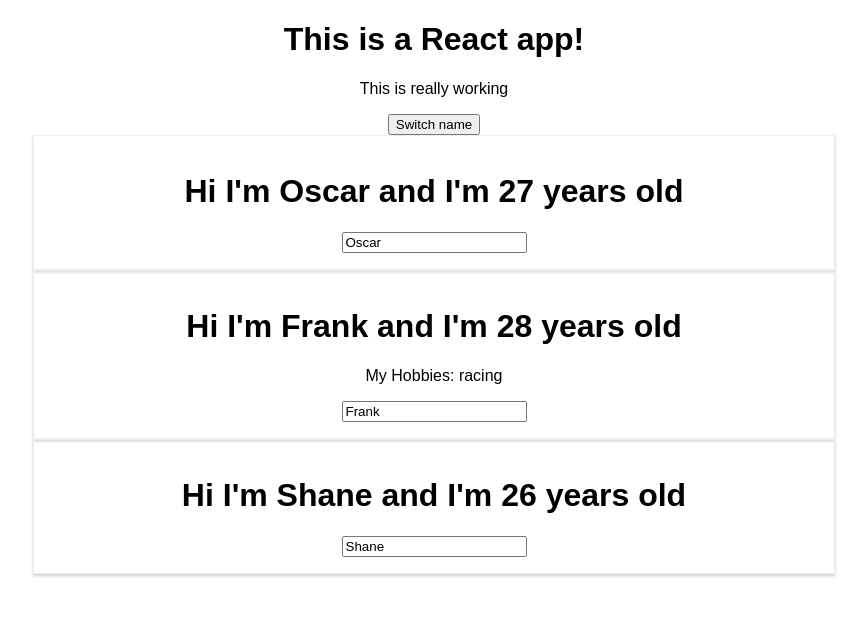
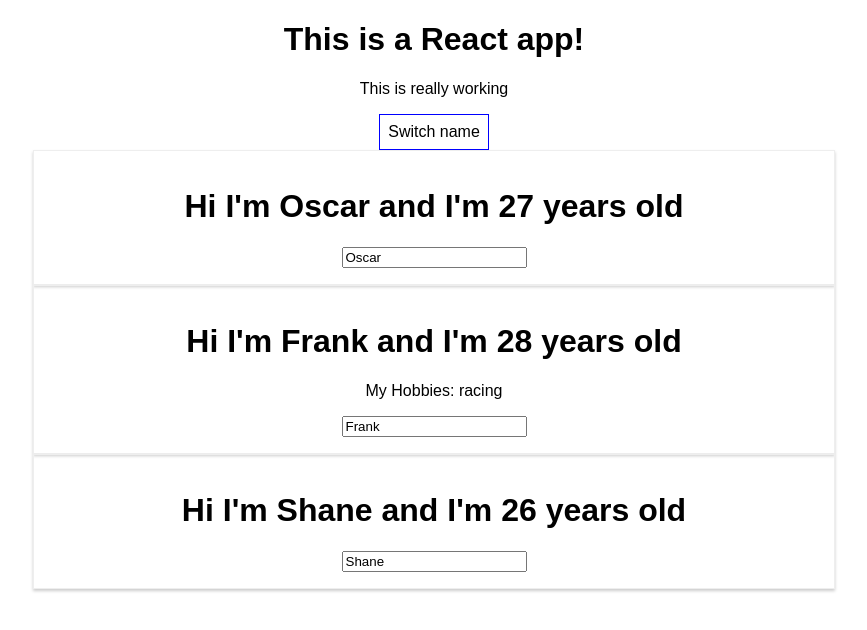
Before and after one commit to EmmanuelJucaban/React-Complete-Guide, a React (Create React App) app: page / in a window 1280 px wide. Shown: the top 630 px of the page, without its empty margins (206-1073 px from the left). Built offline with nearby package versions, Linux system fonts and the light colour scheme.

Commit message:
Add inline styling on app

```diff
--- a/src/App.js
+++ b/src/App.js
@@ -33,11 +33,21 @@
   }
 
   render() {
+    const style = {
+      backgroundColor: 'white',
+      font: 'inherit',
+      border: '1px solid blue',
+      padding: '8px',
+      cursor: 'pointer'
+    };
+
     return (
       <div className="App">
         <h1>This is a React app!</h1>
         <p>This is really working</p>
-        <button onClick={this.switchNameHandler}>Switch name</button>
+        <button
+            style={style}
+            onClick={this.switchNameHandler}>Switch name</button>
         <Person
           name={this.state.persons[0].name}
           age={this.state.persons[0].age}/>
```
